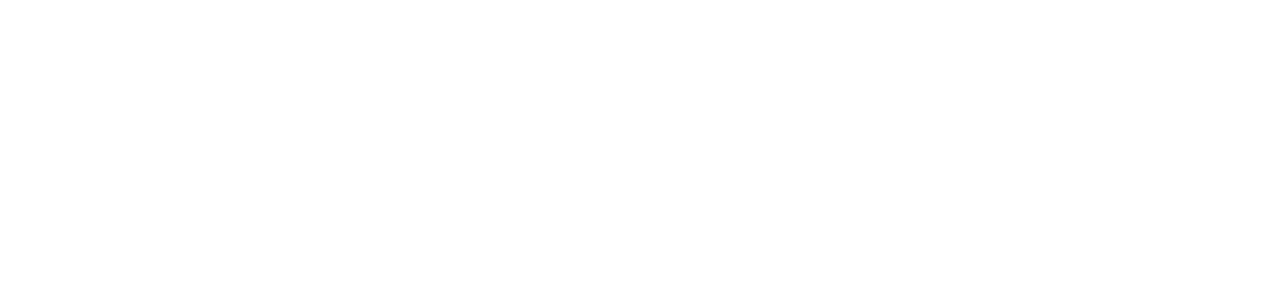
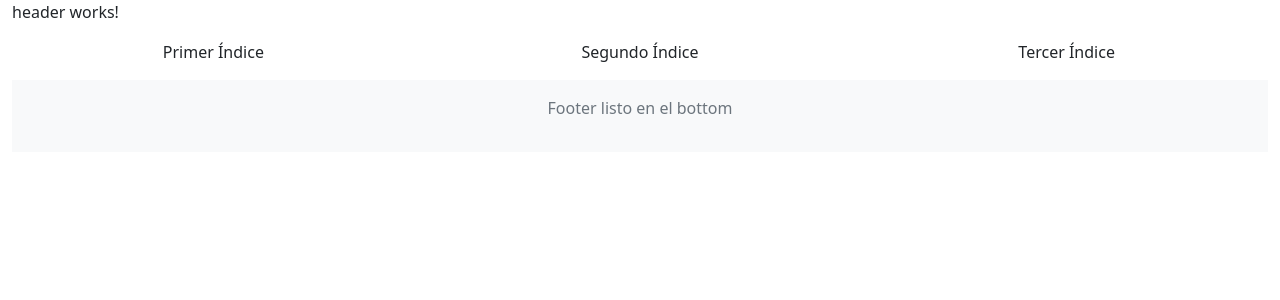
Before and after one commit to PauSanCli/HelpAndBeHelped, an Angular app in the folder help-frontend/help-frontend/: page / in a window 1280 px wide. Shown: the top 300 px of the page. Built offline with nearby package versions, Linux system fonts and the light colour scheme.

Commit message:
creadas partes principales del body

```diff
--- a/help-frontend/help-frontend/package.json
+++ b/help-frontend/help-frontend/package.json
@@ -18,6 +18,7 @@
     "@angular/platform-browser": "~13.2.0",
     "@angular/platform-browser-dynamic": "~13.2.0",
     "@angular/router": "~13.2.0",
+    "bootstrap": "^5.1.3",
     "rxjs": "~7.5.0",
     "tslib": "^2.3.0",
     "zone.js": "~0.11.4"
--- a/help-frontend/help-frontend/src/app/Includes/base/base.component.html
+++ b/help-frontend/help-frontend/src/app/Includes/base/base.component.html
@@ -1 +1,43 @@
-<p>base works!</p>
+
+
+
+<div class="container-fluid">
+
+    <div class="row">
+
+        <div>
+            <app-header></app-header>
+        </div>
+
+
+    </div>
+
+    <div class="row d-flex justify-content-around">
+
+        <div class="col-xl-4 col-lg-4 col-md-4 col-sm-1 col-xs-1 text-center">
+
+            <p>Primer Índice</p>
+
+        </div>
+
+        <div class="col-xl-4 col-lg-4 col-md-4 col-sm-1 col-xs-1 text-center">
+
+            <p>Segundo Índice</p>
+
+        </div>
+
+        <div class="col-xl-4 col-lg-4 col-md-4 col-sm-1 col-xs-1 text-center">
+
+            <p>Tercer Índice</p>
+
+        </div>
+
+    </div>
+
+    <div class="row">
+
+            <app-footer></app-footer>
+
+    </div>
+
+</div>
--- a/help-frontend/help-frontend/src/app/Includes/footer/footer.component.html
+++ b/help-frontend/help-frontend/src/app/Includes/footer/footer.component.html
@@ -1 +1,12 @@
-<p>footer works!</p>
+
+
+
+<footer class="footer mt-auto py-3 bg-light">
+
+    <div class="container">
+
+        <p class="text-muted text-center">Footer listo en el bottom</p>
+
+    </div>
+
+</footer>
--- a/help-frontend/help-frontend/src/app/app-routing.module.ts
+++ b/help-frontend/help-frontend/src/app/app-routing.module.ts
@@ -4,7 +4,8 @@
 
 const routes: Routes = [
 
-  { path: 'base', component: BaseComponent },
+  { path: '', component: BaseComponent },
+  // { path: 'base', component: BaseComponent },
 
 ];
 
--- a/help-frontend/help-frontend/src/styles.css
+++ b/help-frontend/help-frontend/src/styles.css
@@ -1 +1,2 @@
 /* You can add global styles to this file, and also import other style files */
+@import "~bootstrap/dist/css/bootstrap.css";
```
Also changed, not shown: help-frontend/help-frontend/src/app/app.component.html (+0 -9 lines), 1 other file (tests, documents, lock files or other folders).
